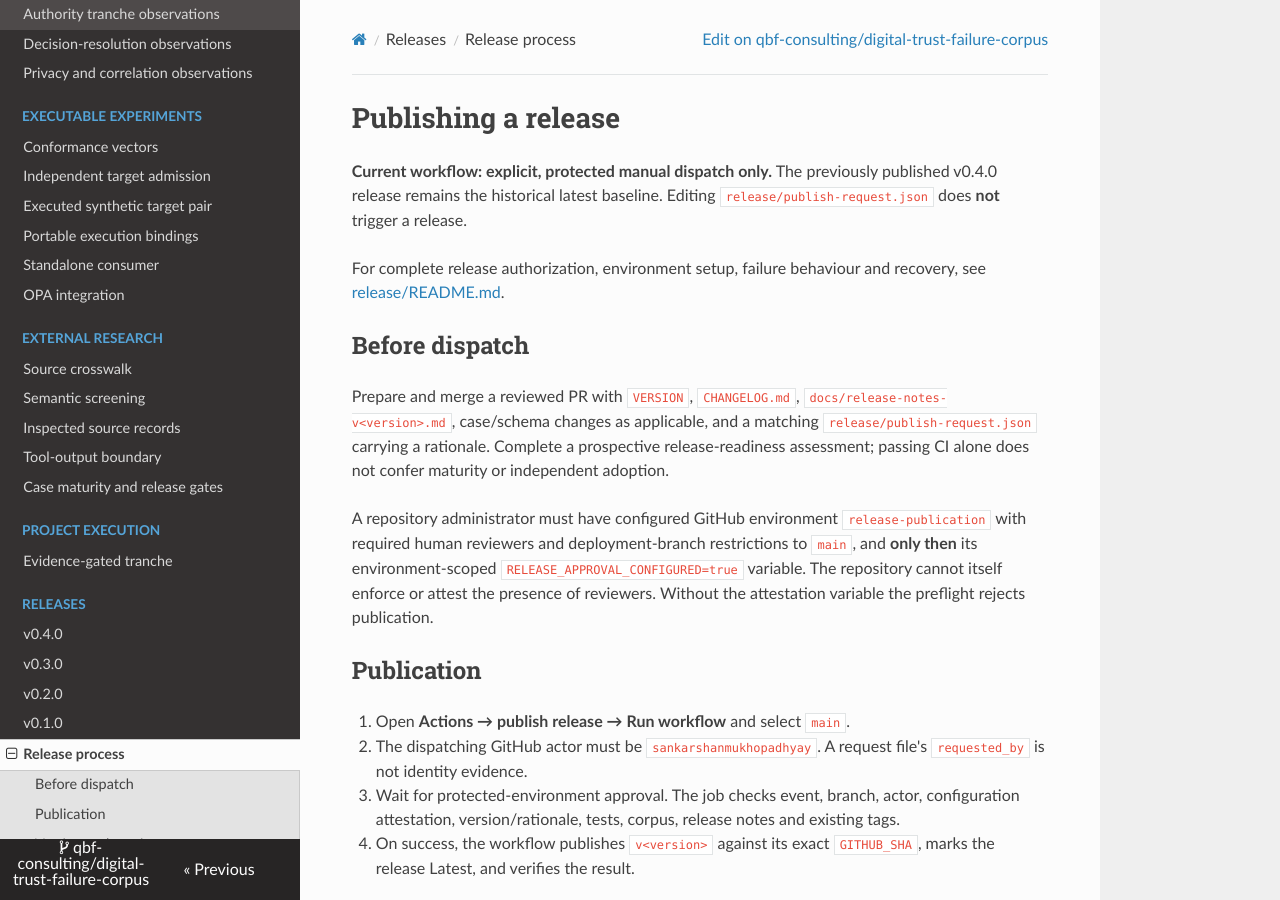
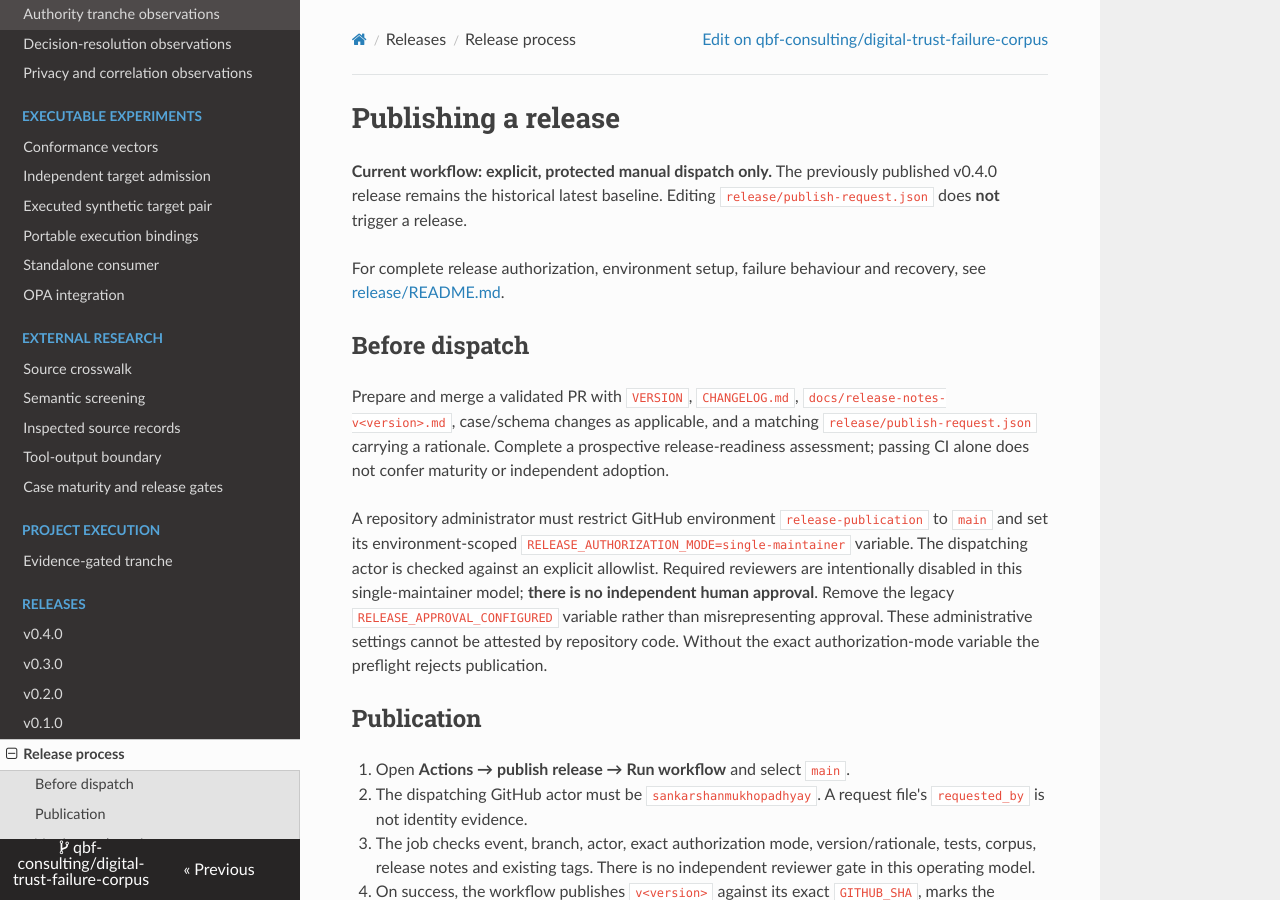
Before and after one commit to qbf-consulting/digital-trust-failure-corpus, an MkDocs documentation site: the page built from docs/releasing.md, in a window 1280 px wide and 900 px high. Built offline with MkDocs 1.6.1, drawn with Linux system fonts in a browser that asks for light colours; nearby versions of some CDN libraries.

Commit message:
release: implement explicit single-maintainer authorization model (#81)
* release: explicit single-maintainer authorization mode without false reviewer attestation

* ci: read explicit release authorization mode from protected environment

* test: reject unknown release authorization modes and unauthorized dispatchers

* docs: document single-maintainer release limits and exact environment configuration

* docs: document single-maintainer release limits and exact environment configuration

```diff
--- a/docs/releasing.md
+++ b/docs/releasing.md
@@ -6,15 +6,15 @@ For complete release authorization, environment setup, failure behaviour and rec
 
 ## Before dispatch
 
-Prepare and merge a reviewed PR with `VERSION`, `CHANGELOG.md`, `docs/release-notes-v<version>.md`, case/schema changes as applicable, and a matching `release/publish-request.json` carrying a rationale. Complete a prospective release-readiness assessment; passing CI alone does not confer maturity or independent adoption.
+Prepare and merge a validated PR with `VERSION`, `CHANGELOG.md`, `docs/release-notes-v<version>.md`, case/schema changes as applicable, and a matching `release/publish-request.json` carrying a rationale. Complete a prospective release-readiness assessment; passing CI alone does not confer maturity or independent adoption.
 
-A repository administrator must have configured GitHub environment `release-publication` with required human reviewers and deployment-branch restrictions to `main`, and **only then** its environment-scoped `RELEASE_APPROVAL_CONFIGURED=true` variable. The repository cannot itself enforce or attest the presence of reviewers. Without the attestation variable the preflight rejects publication.
+A repository administrator must restrict GitHub environment `release-publication` to `main` and set its environment-scoped `RELEASE_AUTHORIZATION_MODE=single-maintainer` variable. The dispatching actor is checked against an explicit allowlist. Required reviewers are intentionally disabled in this single-maintainer model; **there is no independent human approval**. Remove the legacy `RELEASE_APPROVAL_CONFIGURED` variable rather than misrepresenting approval. These administrative settings cannot be attested by repository code. Without the exact authorization-mode variable the preflight rejects publication.
 
 ## Publication
 
 1. Open **Actions → publish release → Run workflow** and select `main`.
 2. The dispatching GitHub actor must be `sankarshanmukhopadhyay`. A request file's `requested_by` is not identity evidence.
-3. Wait for protected-environment approval. The job checks event, branch, actor, configuration attestation, version/rationale, tests, corpus, release notes and existing tags.
+3. The job checks event, branch, actor, exact authorization mode, version/rationale, tests, corpus, release notes and existing tags. There is no independent reviewer gate in this operating model.
 4. On success, the workflow publishes `v<version>` against its exact `GITHUB_SHA`, marks the release Latest, and verifies the result.
 
 The protected workflow now also runs `python -m tools.verify_release_inputs` against its exact checkout SHA, the nonempty version-specific notes and remote tags before resolving release metadata. This is an internal preflight, not external CI attestation or proof of configured human reviewers. The workflow will not overwrite an existing tag or release. There is no push-triggered publication path. The workflow re-executes its own validation on the checked-out SHA; externally attested SHA-specific validation remains tracked in #62.
```
Also changed, not shown: release/README.md (+10 -6 lines), 3 other files.
